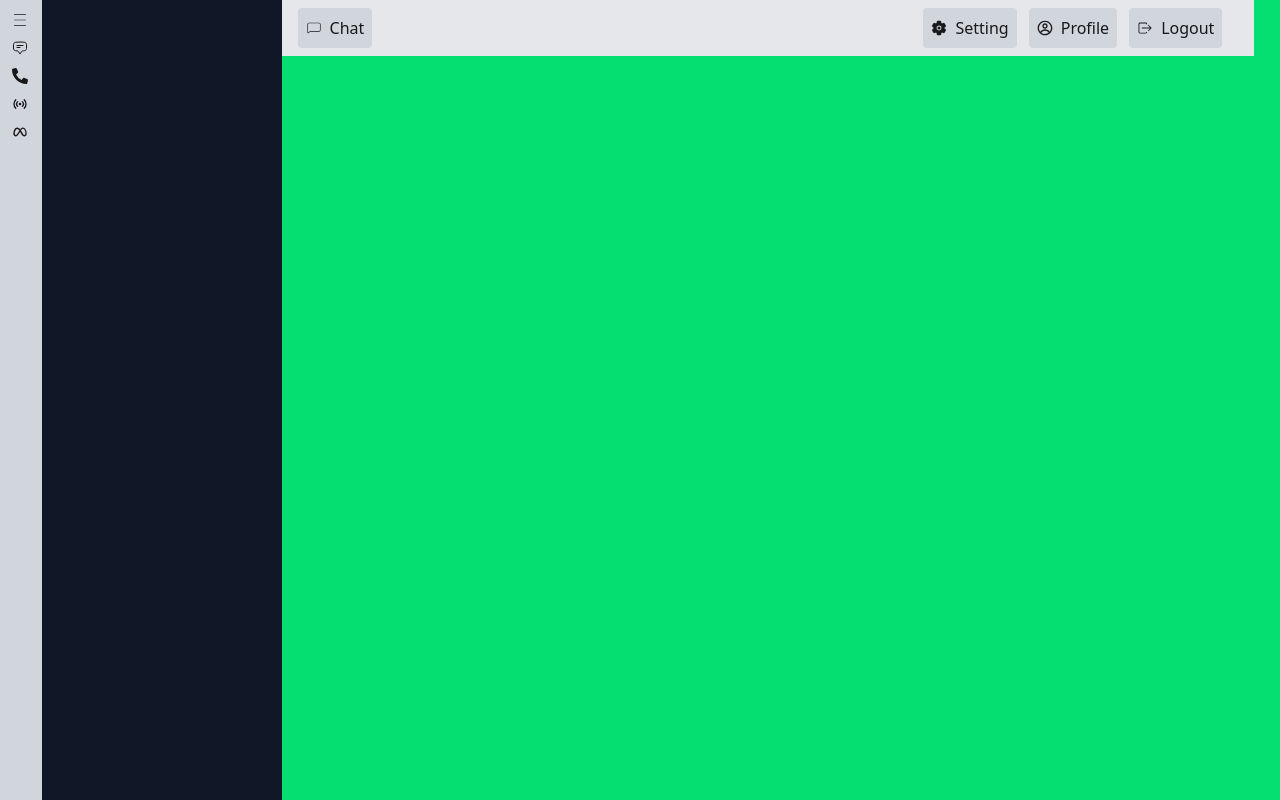
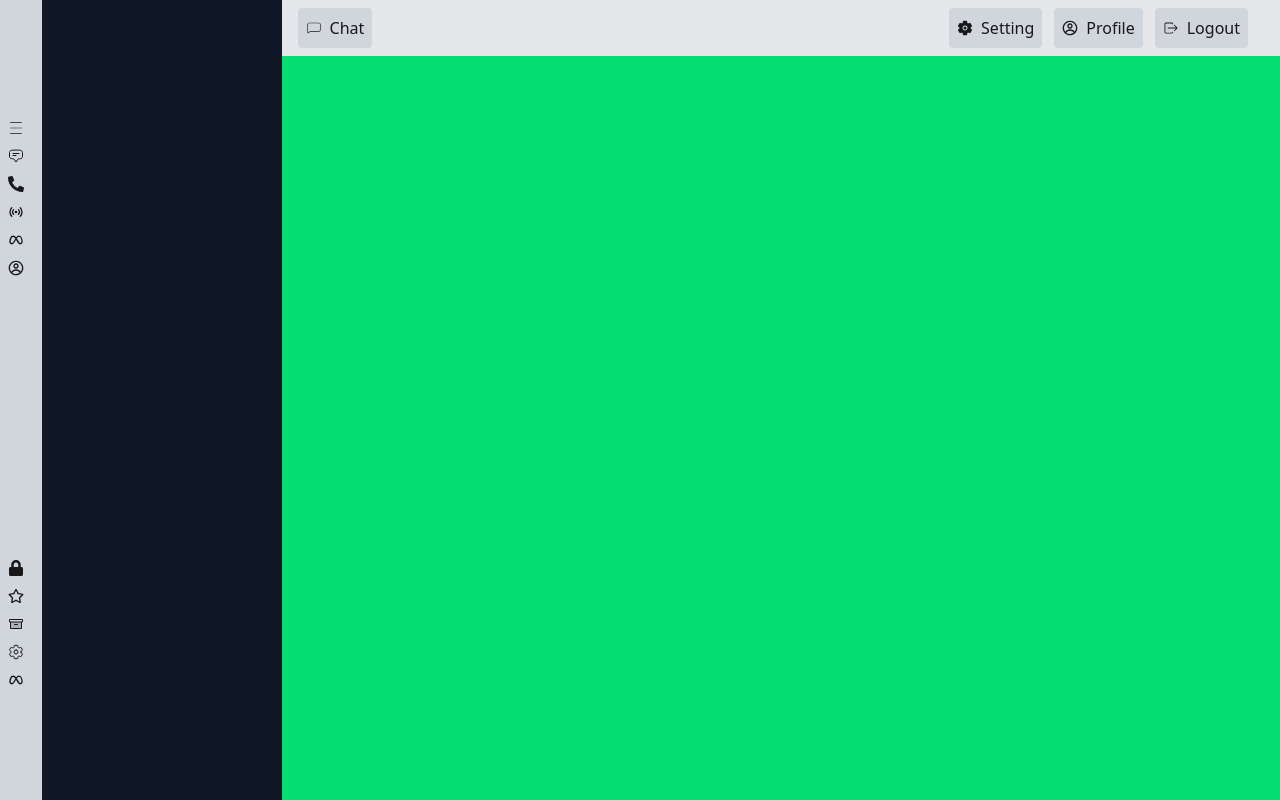
Before and after one commit to Waleedkhan-dev/Real_time_Chat_App, a React (Vite) app in the folder Frontend/: page / in a window 1280 px wide. Built offline with nearby package versions, Linux system fonts and the light colour scheme.

Commit message:
icon section

```diff
--- a/Frontend/src/Pages/MainDashbord.jsx
+++ b/Frontend/src/Pages/MainDashbord.jsx
@@ -10,7 +10,7 @@ const MainDashbord = () => {
     <div className="w-[22%] bg-gray-900">
      <Sidebar />
     </div>
-    <div className="w-[76%]">
+    <div className="w-[78%]">
      <Navbar />
     </div>
    </div>
--- a/Frontend/src/components/ChatSection/Sidebar.jsx
+++ b/Frontend/src/components/ChatSection/Sidebar.jsx
@@ -1,18 +1,20 @@
 import { Fragment } from "react"
 import React from "react"
 import { HiOutlineStatusOnline } from "react-icons/hi";
-import { FaPhoneAlt } from "react-icons/fa";
+import { FaLock, FaLockOpen, FaPhoneAlt, FaRegStar } from "react-icons/fa";
 import { CiMenuBurger } from "react-icons/ci";
 import { BiLogoMeta } from "react-icons/bi";
-
-
+import { PiArchiveDuotone } from "react-icons/pi";
+import { CgProfile } from "react-icons/cg";
 import { HiOutlineChatBubbleBottomCenterText } from "react-icons/hi2";
+import { IoSettingsOutline } from "react-icons/io5";
 
 const Sidebar = () => {
   const contact = ["waleed", 'saim', "Naveed", "saqlain", "Sherjeel"]
   return (
     <Fragment>
-      <div className="flex bg-gray-300 w-[15%] h-[100vh] p-3">
+      <div className="flex bg-gray-300 w-[15%] h-[100vh] p-2">
+        <div className=" flex flex-col  justify-center gap-80 h-full items-center">
           <div className="flex flex-col h-[15vh] items-center   justify-start  gap-3">
             <div>
               <CiMenuBurger />
@@ -31,6 +33,29 @@ const Sidebar = () => {
             <div>
               <BiLogoMeta />
             </div>
+            <div>
+              <CgProfile />
+            </div>
+          </div>
+          <div className="flex flex-col h-[15vh] items-center   justify-start  gap-3">
+            <div>
+              <FaLock />
+            </div>
+            <div>
+              <FaRegStar />
+            </div>
+            <div>
+              <PiArchiveDuotone />
+
+            </div>
+            <div>
+              <IoSettingsOutline />
+
+            </div>
+            <div>
+              <BiLogoMeta />
+            </div>
+          </div>
         </div>
         <div className="w-1/2 border-r bg-gray-300 border-gray-300" >
 
```
Lines whose indentation alone changed are shown as unchanged.
